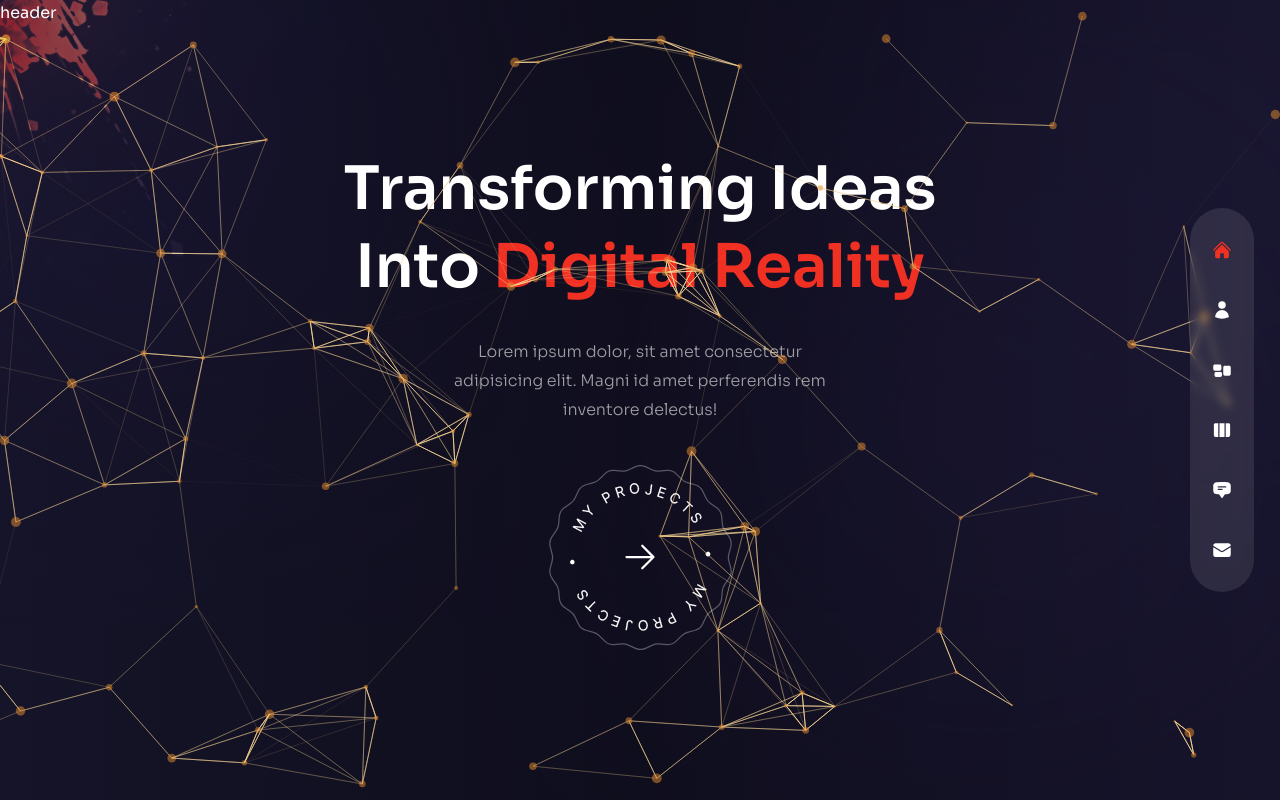
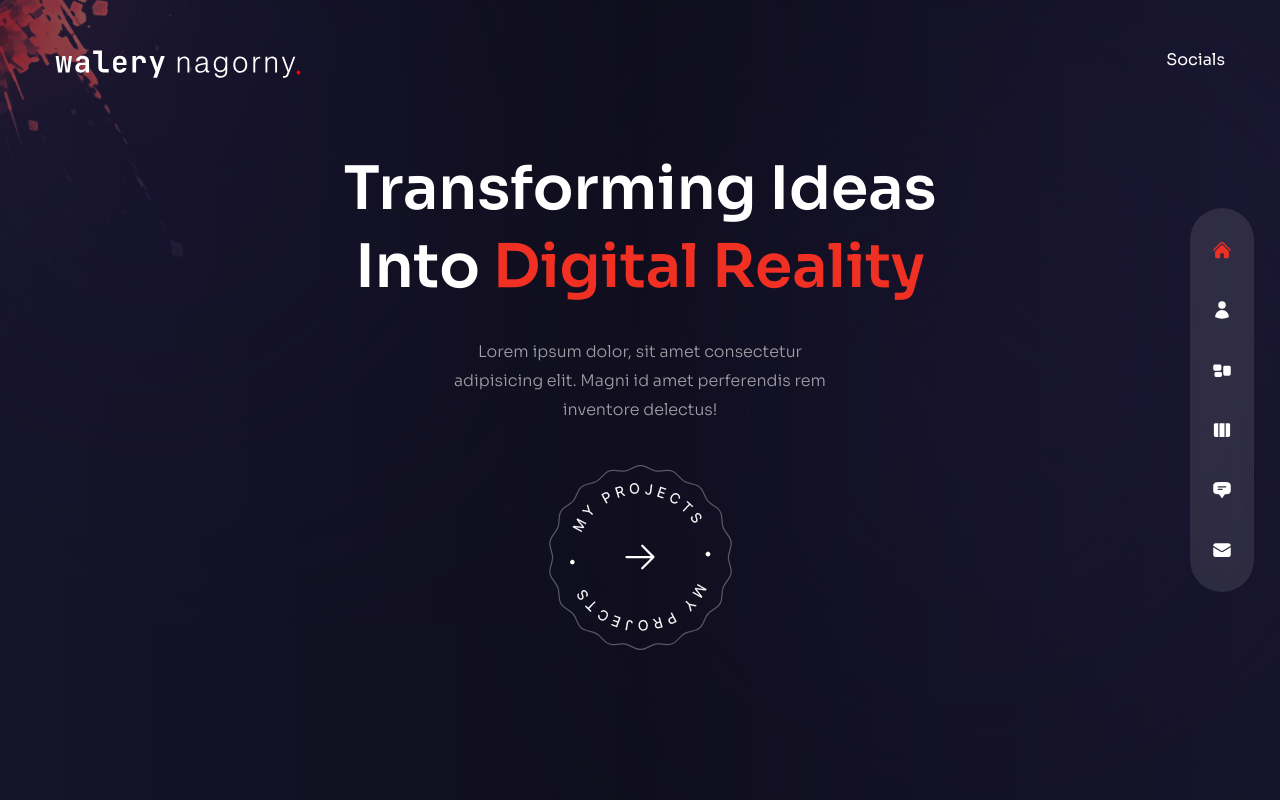
Before and after one commit to WNagorny/Portfolio, a Next.js app: page / in a window 1280 px wide. Built offline with nearby package versions, Linux system fonts and the light colour scheme.

Commit message:
added logo svg in Header component

```diff
--- a/components/Header.js
+++ b/components/Header.js
@@ -1,8 +1,21 @@
-
-
+import Image from 'next/image'
+import Link from 'next/link'
+import Socials from '../components/Socials'
 
 const Header = () => {
-  return <header className="absolute z-30 w-full">header</header>;
-};
+	return (
+		<header className='absolute z-30 w-full flex items-center px-16 xl:px-0 xl:h-[120px]'>
+			<div className='container mx-auto'>
+				<div className='flex flex-col lg:flex-row justify-between items-center gap-y-6 py-10'>
+					<Link href={'/'}>
+						<Image src={'/logo.svg'} width={260} height={54} alt='' priority={true}/>
+					</Link>
 
-export default Header;
+          <Socials/>
+				</div>
+			</div>
+		</header>
+	)
+}
+
+export default Header
--- a/pages/index.js
+++ b/pages/index.js
@@ -50,7 +50,7 @@
 				<div className='bg-none xxl:bg-computer xxl:bg-cover xxl:bg-right xxl:bg-no-repeat w-full h-full absolute  mix-blend-color-dodge'>
 				</div>
 
-				<ParticlesContainer/>
+				{/* <ParticlesContainer/> */}
 
 			</div>
 		</div>
```
Also changed, not shown: public/logo.svg.
